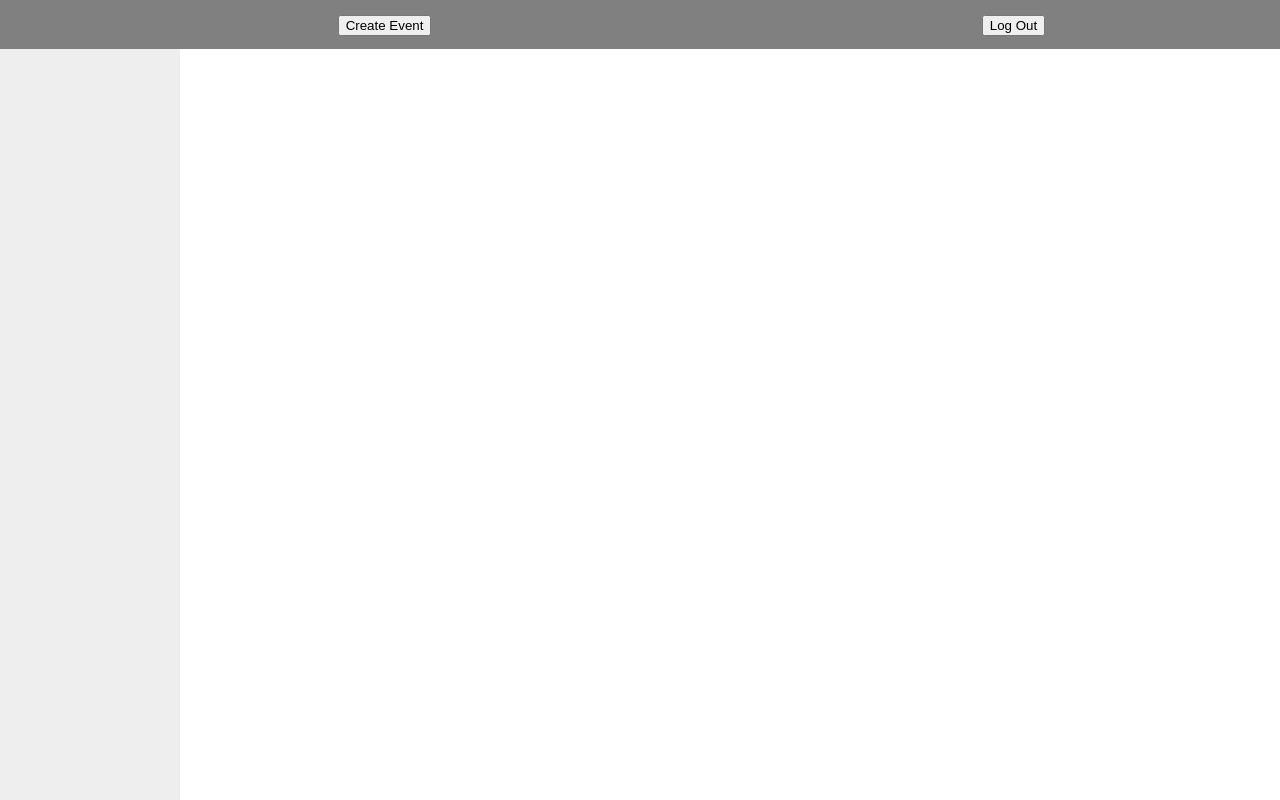
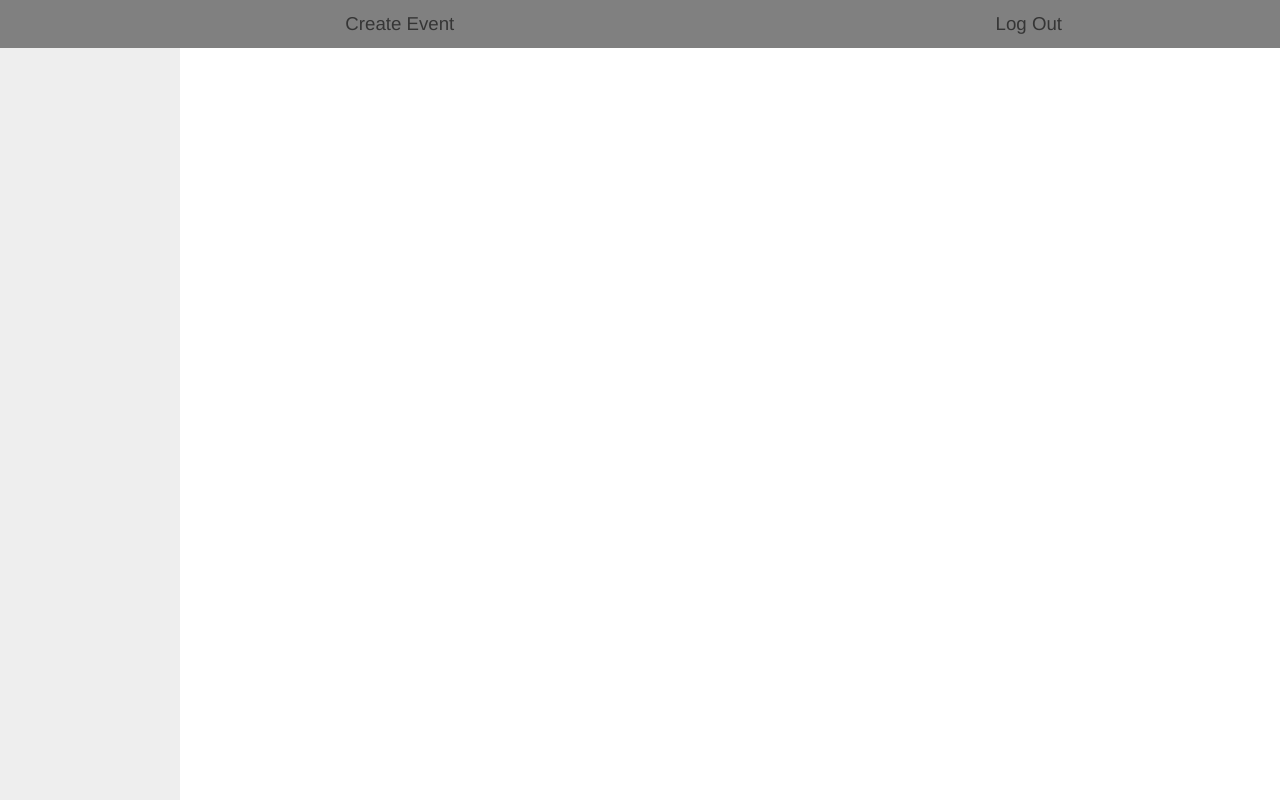
Before and after one commit to GavinTryz/Plannit, a React (Create React App) app in the folder frontend/: page /dashboard in a window 1280 px wide. Built offline with nearby package versions, Linux system fonts and the light colour scheme.

Commit message:
Modal & Log out added (span dependent)

```diff
--- a/frontend/src/components/CreateEvent.js
+++ b/frontend/src/components/CreateEvent.js
@@ -11,8 +11,11 @@ function CreateEvent()
     const[modalIsOpen, setModalIsOpen] = useState(false);
 
     return(
+
+
         <div>
-            <button onClick={()=>setModalIsOpen(true)}>Create Event</button>
+            <span onClick={()=>setModalIsOpen(true)}> Create Event </span>
+            {/*<button onClick={()=>setModalIsOpen(true)}>Create Event</button>*/}
             <Modal id="ModalStyle"isOpen={modalIsOpen}
                 style={{
                     overlay:{
--- a/frontend/src/components/Logout.js
+++ b/frontend/src/components/Logout.js
@@ -7,6 +7,7 @@ function Logout()
         localStorage.clear();
         window.location.href = '/';
     }
-    return <button onClick={doLogout}>Log Out</button>;
+    {/*return <button onClick={doLogout}>Log Out</button>;*/}
+    return <span onClick={doLogout}>Log Out</span>;
 }
 export default Logout
--- a/frontend/src/components/Tabs.js
+++ b/frontend/src/components/Tabs.js
@@ -4,11 +4,15 @@ import {
   Menu,
   MenuItem,
   SubMenu,
-  SidebarHeader,
+  //SidebarHeader,
   SidebarFooter,
   SidebarContent,
 } from 'react-pro-sidebar';
-import { FaTachometerAlt, FaGem, FaList, FaRegLaughWink, FaHeart } from 'react-icons/fa';
+import { FaEdit, FaRegArrowAltCircleLeft, FaTachometerAlt, FaGem, FaList, FaRegLaughWink, FaHeart } from 'react-icons/fa';
+
+import CreateEvent from './CreateEvent';
+import Logout from './Logout';
+
 
 const Tabs = ({ collapsed, toggled, handleToggleSidebar }) => {
 
@@ -23,19 +27,33 @@ const Tabs = ({ collapsed, toggled, handleToggleSidebar }) => {
       <SidebarContent>
 
         <Menu iconShape="circle">
+            <MenuItem icon={<FaEdit />}>
+                <CreateEvent />
+            </MenuItem>
+
+
+            <MenuItem icon={<FaRegArrowAltCircleLeft />}>
+                <Logout />
+            </MenuItem>
+        </Menu>
+
+        {/* Below this is just code for referencing how formatting works*/}
+        <Menu iconShape="circle">
+
+
+
+        </Menu>
+
+        <Menu iconShape="circle">
+            <MenuItem>
+                <div> Reference default buttons: </div>
+            </MenuItem>
+
             <MenuItem icon={<FaTachometerAlt />}
                 suffix={<span className="badge red">new</span>}
             >
                 Dashboard
             </MenuItem>
-
-
-          <MenuItem icon={<FaGem />}>
-            Components
-          </MenuItem>
-        </Menu>
-
-        <Menu iconShape="circle">
             <SubMenu
                 suffix={<span className="badge yellow">3</span>}
                 title={'withSuffix'}
--- a/frontend/src/pages/TrialPage.js
+++ b/frontend/src/pages/TrialPage.js
@@ -1,4 +1,4 @@
-import React, { useState } from 'react';
+import React from 'react';
 
 import SideBar2 from '../components/SideBar2';
 
```
Lines whose indentation alone changed are shown as unchanged.
